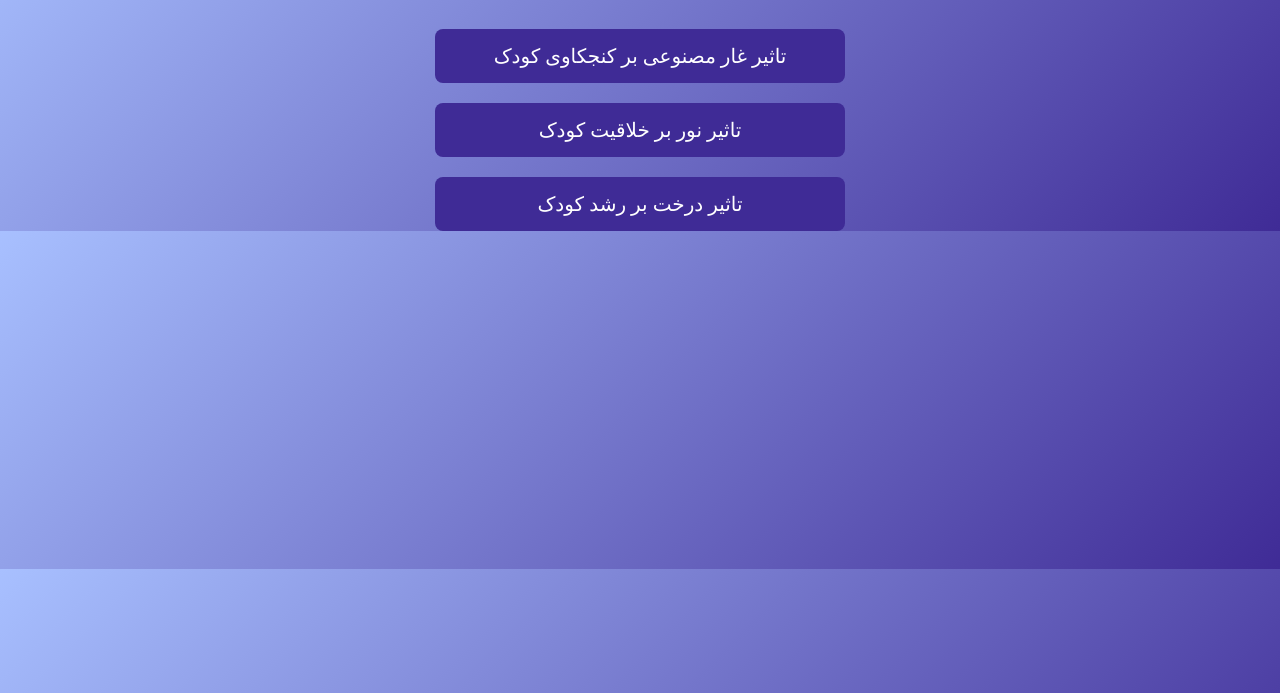
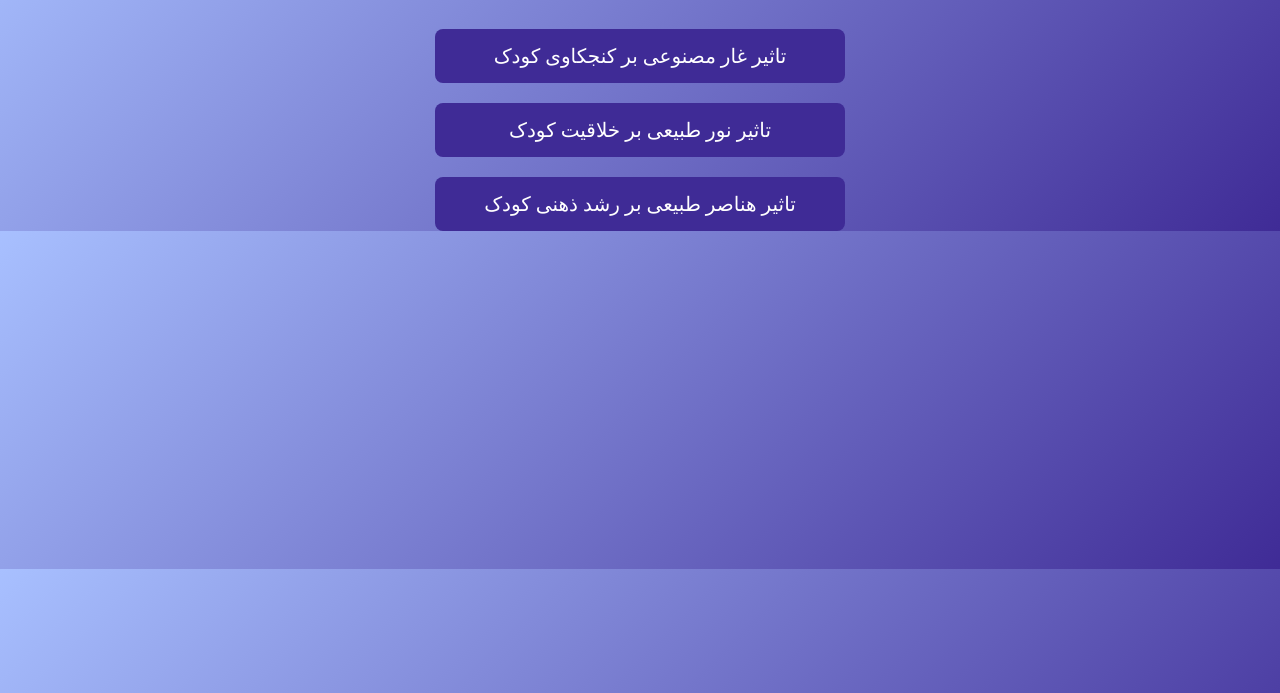
Before and after one commit to pedramlahmi/Kanoon-e-hamyar, a plain HTML site: page index.html in a window 1280 px wide. Shown: the part 107-800 px from the top of the page. Drawn offline with Linux system fonts and the light colour scheme.

Commit message:
Update index.html

```diff
--- a/index.html
+++ b/index.html
@@ -50,8 +50,8 @@
     <h1>کانون همیار</h1>
     <div class="links">
         <a href="http://www.diva-portal.org/smash/get/diva2:1368822/FULLTEXT01.pdf" target="_blank">تاثیر غار مصنوعی بر کنجکاوی کودک</a>
-        <a href="https://daylightspecialists.com/the-impact-of-daylight-on-education-learning/" target="_blank">تاثیر نور بر خلاقیت کودک</a>
-        <a href="https://mdpi-res.com/d_attachment/ijerph/ijerph-15-02668/article_deploy/ijerph-15-02668.pdf?version=1543316415" target="_blank">تاثیر درخت بر رشد کودک</a>
+        <a href="https://daylightspecialists.com/the-impact-of-daylight-on-education-learning/" target="_blank">تاثیر نور طبیعی بر خلاقیت کودک</a>
+        <a href="https://mdpi-res.com/d_attachment/ijerph/ijerph-15-02668/article_deploy/ijerph-15-02668.pdf?version=1543316415" target="_blank">تاثیر هناصر طبیعی بر رشد ذهنی کودک</a>
     </div>
 </body>
 </html>
```
